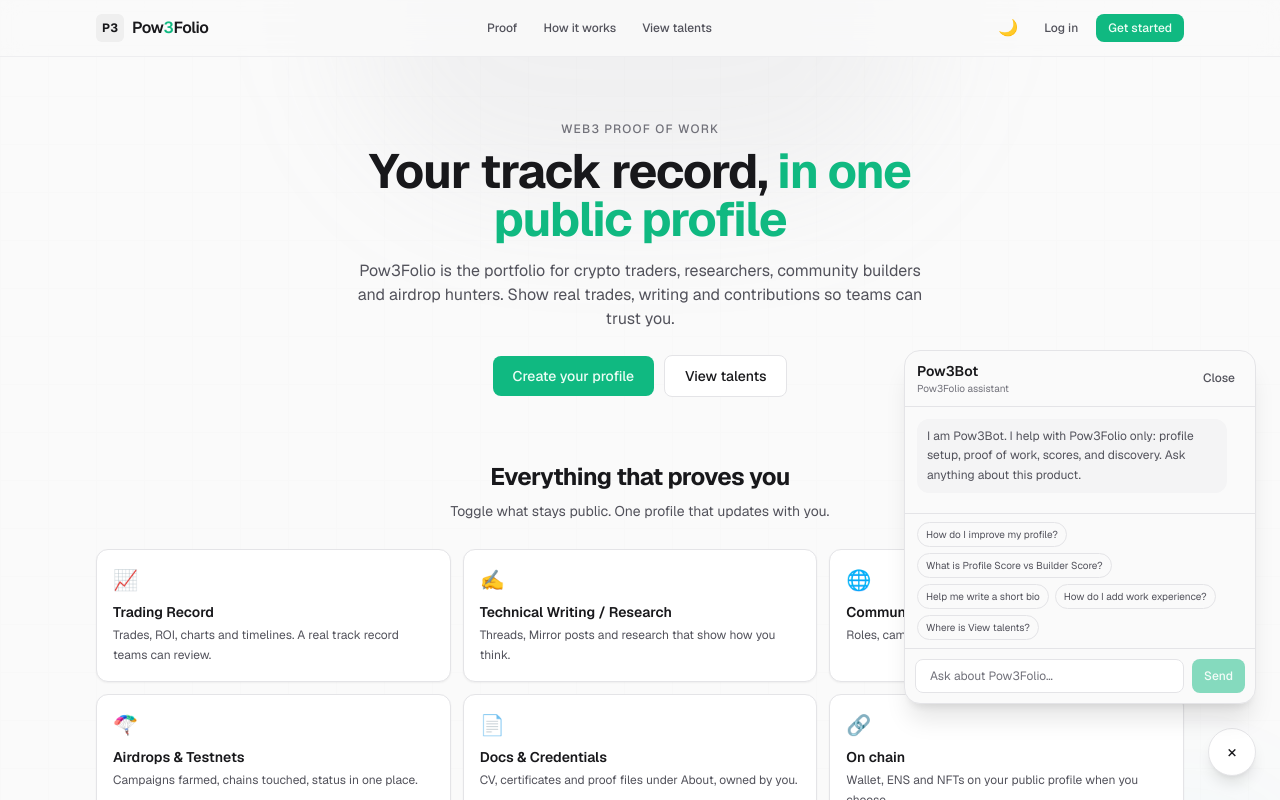
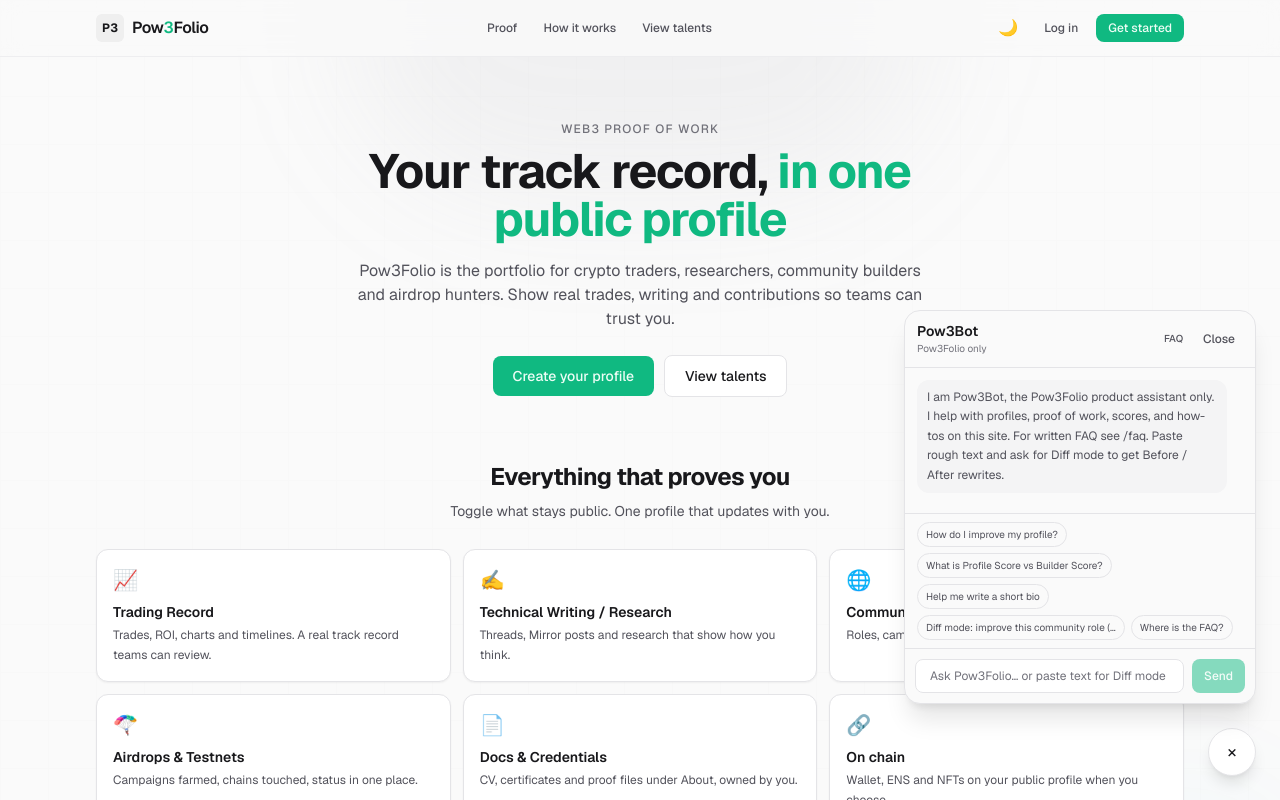
Before and after one commit to Dwise3310/pow3folio, a Next.js app: page / in a window 1280 px wide. Both pictures are taken after a click on the button "AI". Shown: the top 800 px of the page. Built offline with nearby package versions, Linux system fonts and the light colour scheme; no server answers.

Commit message:
Pow3Bot: diff-mode quick prompt and FAQ link

```diff
--- a/components/ai/Pow3Bot.tsx
+++ b/components/ai/Pow3Bot.tsx
@@ -1,6 +1,7 @@
 "use client";
 
 import { useEffect, useRef, useState } from "react";
+import Link from "next/link";
 
 type Msg = { role: "user" | "assistant"; content: string };
 
@@ -8,12 +9,11 @@
   "How do I improve my profile?",
   "What is Profile Score vs Builder Score?",
   "Help me write a short bio",
-  "How do I add work experience?",
-  "Where is View talents?",
+  "Diff mode: improve this community role (I will paste text next)",
+  "Where is the FAQ?",
 ];
 
 type Props = {
-  /** Optional snapshot string for personalization */
   context?: string;
 };
 
@@ -26,7 +26,7 @@
     {
       role: "assistant",
       content:
-        "I am Pow3Bot. I help with Pow3Folio only: profile setup, proof of work, scores, and discovery. Ask anything about this product.",
+        "I am Pow3Bot, the Pow3Folio product assistant only. I help with profiles, proof of work, scores, and how-tos on this site. For written FAQ see /faq. Paste rough text and ask for Diff mode to get Before / After rewrites.",
     },
   ]);
   const bottomRef = useRef<HTMLDivElement>(null);
@@ -76,7 +76,6 @@
 
   return (
     <>
-      {/* Launcher */}
       <button
         type="button"
         onClick={() => setOpen((v) => !v)}
@@ -95,22 +94,23 @@
           <div className="flex items-center justify-between border-b border-border px-3 py-2.5">
             <div>
               <p className="text-sm font-semibold">Pow3Bot</p>
-              <p className="text-[10px] text-foreground-subtle">Pow3Folio assistant</p>
+              <p className="text-[10px] text-foreground-subtle">Pow3Folio only</p>
             </div>
-            <button
-              type="button"
-              className="btn-ghost text-xs px-2"
-              onClick={() => setOpen(false)}
-            >
-              Close
-            </button>
+            <div className="flex items-center gap-1">
+              <Link href="/faq" className="btn-ghost text-[10px] px-2" onClick={() => setOpen(false)}>
+                FAQ
+              </Link>
+              <button type="button" className="btn-ghost text-xs px-2" onClick={() => setOpen(false)}>
+                Close
+              </button>
+            </div>
           </div>
 
           <div className="flex max-h-[50vh] flex-col gap-2 overflow-y-auto p-3">
             {messages.map((m, i) => (
               <div
                 key={i}
-                className={`rounded-xl px-2.5 py-2 text-xs leading-relaxed ${
+                className={`rounded-xl px-2.5 py-2 text-xs leading-relaxed whitespace-pre-wrap ${
                   m.role === "user"
                     ? "ml-6 bg-primary/15 text-foreground"
                     : "mr-4 bg-surface-elevated text-foreground-muted"
@@ -119,13 +119,11 @@
                 {m.content}
               </div>
             ))}
-            {loading && (
-              <p className="text-[11px] text-foreground-subtle">Thinking…</p>
-            )}
+            {loading && <p className="text-[11px] text-foreground-subtle">Thinking…</p>}
             <div ref={bottomRef} />
           </div>
 
-          {!loading && messages.length < 4 && (
+          {!loading && messages.length < 5 && (
             <div className="flex flex-wrap gap-1.5 border-t border-border px-3 py-2">
               {QUICK.map((q) => (
                 <button
@@ -134,7 +132,7 @@
                   onClick={() => send(q)}
                   className="rounded-full border border-border px-2 py-1 text-[10px] text-foreground-muted hover:border-primary/30 hover:text-primary"
                 >
-                  {q}
+                  {q.length > 42 ? q.slice(0, 40) + "…" : q}
                 </button>
               ))}
             </div>
@@ -149,7 +147,7 @@
           >
             <input
               className="input flex-1 text-xs py-2"
-              placeholder="Ask about Pow3Folio…"
+              placeholder="Ask Pow3Folio… or paste text for Diff mode"
               value={input}
               onChange={(e) => setInput(e.target.value)}
               disabled={loading}
@@ -163,9 +161,7 @@
               Send
             </button>
           </form>
-          {error && (
-            <p className="px-3 pb-2 text-[10px] text-danger">{error}</p>
-          )}
+          {error && <p className="px-3 pb-2 text-[10px] text-danger">{error}</p>}
         </div>
       )}
     </>
```
